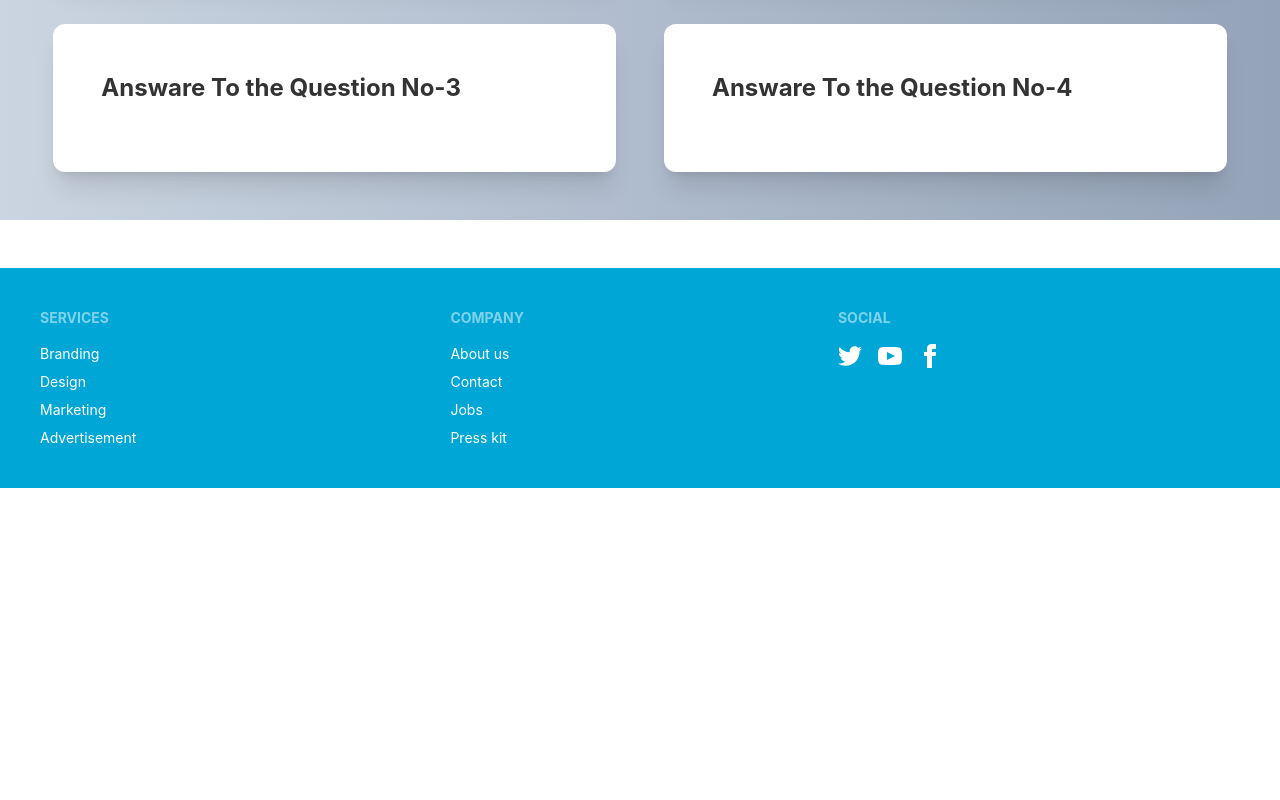
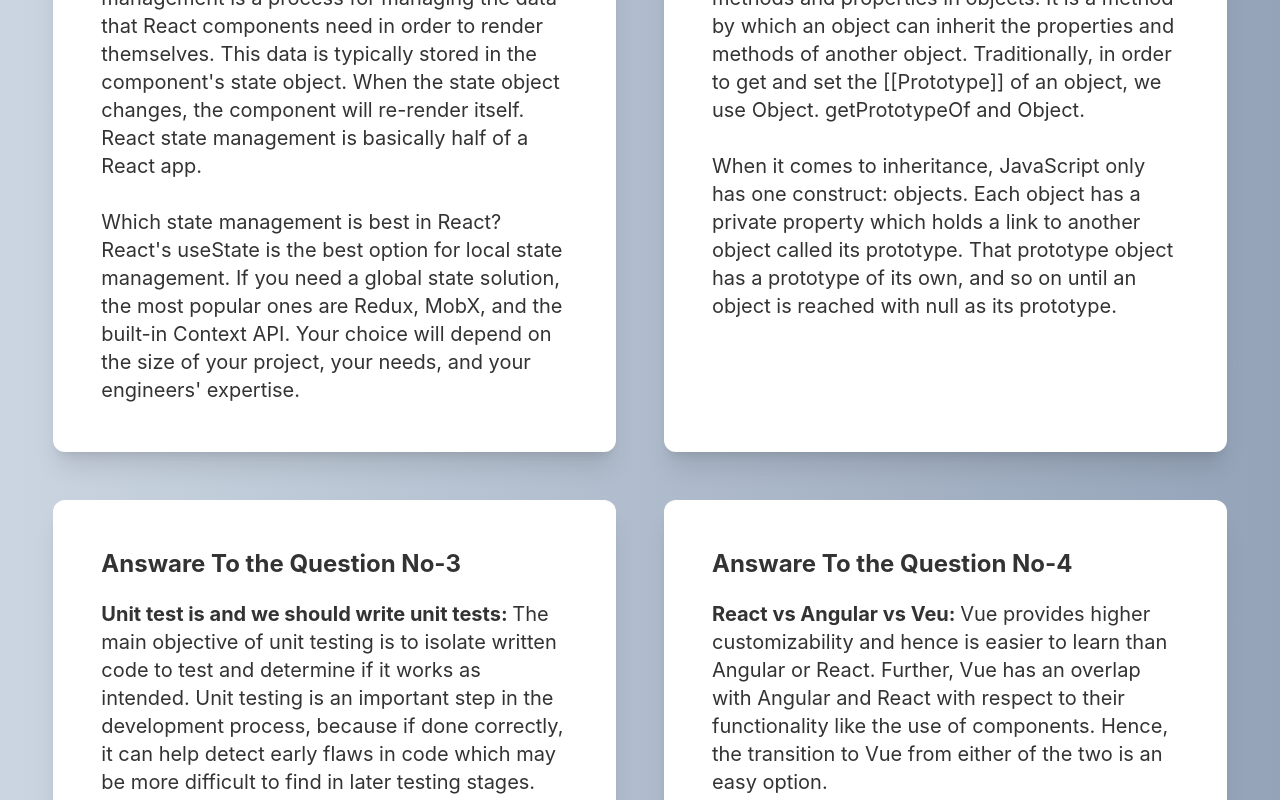
Before and after one commit to sadikul60/resale-furniture-bd-client, a React (Create React App) app: page /blogs in a window 1280 px wide. Shown: the part 400-1200 px from the top of the page. Before the commit the page ends 888 px from the top, so only its background shows below. Built offline with nearby package versions, Linux system fonts and the light colour scheme; no server answers.

Commit message:
Added All blog Question

```diff
--- a/package.json
+++ b/package.json
@@ -7,6 +7,7 @@
     "@testing-library/jest-dom": "^5.16.5",
     "@testing-library/react": "^13.4.0",
     "@testing-library/user-event": "^13.5.0",
+    "axios": "^1.2.0",
     "daisyui": "^2.41.0",
     "firebase": "^9.14.0",
     "react": "^18.2.0",
--- a/src/Pages/AddProduct/AddProduct.js
+++ b/src/Pages/AddProduct/AddProduct.js
@@ -38,6 +38,7 @@ const AddProduct = () => {
         const location = data?.location;
         const description = data.description;
         const img = data.img;
+        const type = data.type;
 
         const product = {
             productName,
@@ -51,7 +52,8 @@ const AddProduct = () => {
             email,
             usedYear,
             img,
-            description
+            description,
+            type
         }
 
          //save doctor information to the database
@@ -111,6 +113,14 @@ const AddProduct = () => {
                     <input type="text" {...register("originalPrice", { required: "originalPrice is required"})} placeholder="Original Price" className="input input-bordered" />
                     {errors.originalPrice && <p role="alert" className='text-red-600'>{errors.originalPrice?.message}</p>}
                 </div>
+                <div>
+                    <span className="label-text">Product Type</span>
+                    <select {...register('type')} className="select select-bordered w-full">
+                             <option>Exellent</option>
+                             <option>Good</option>
+                             <option>Fair</option>
+                    </select>
+                </div>
                 <div className="form-control">
                     <span className="label-text">Used years</span>
                     <input type="text" {...register("usedYear", { required: "usedYear is required"})} placeholder="Used Year" className="input input-bordered" />
--- a/src/Pages/Blogs/Blogs.js
+++ b/src/Pages/Blogs/Blogs.js
@@ -8,26 +8,50 @@ const Blogs = () => {
                 <div className='grid grid-cols-1 md:grid-cols-1 lg:grid-cols-2 gap-12'>
                     <div className='bg-base-100 rounded-xl p-12 shadow-xl text-start'>
                         <h1 className='text-2xl font-bold mb-5'>Answare To the Question No-1</h1>
-                        <p className='md:text-xl'><strong></strong>
-
+                        <p className='md:text-xl'><strong>The different ways to manage a state in a React application: </strong>
+                        Beau Carnes. React state management is a process for managing the data that React
+                        components need in order to render themselves. This data is typically stored in the
+                        component's state object. When the state object changes, the component will re-render
+                        itself. React state management is basically half of a React app. <br /> <br />
+                        Which state management is best in React? React's useState is the best option for local
+                        state management. If you need a global state solution, the most popular ones are Redux, MobX,
+                        and the built-in Context API. Your choice will depend on the size of your project, your
+                        needs, and your engineers' expertise.
                         </p>
                     </div>
                     <div className='bg-base-100 rounded-xl p-12 shadow-xl text-start'>
                         <h1 className='text-2xl font-bold mb-5'>Answare To the Question No-2</h1>
-                        <p className='md:text-xl'><strong></strong>
-
+                        <p className='md:text-xl'><strong>Prototypical is inheritance work: </strong>
+                        The Prototypal Inheritance is a feature in javascript used to add methods and properties in objects.
+                        It is a method by which an object can inherit the properties and methods of another object. Traditionally,
+                        in order to get and set the [[Prototype]] of an object, we use Object. getPrototypeOf and Object. <br /> <br />
+                        When it comes to inheritance, JavaScript only has one construct: objects. Each object has a private property
+                        which holds a link to another object called its prototype. That prototype object has a prototype of its own, and
+                        so on until an object is reached with null as its prototype.
                         </p>
                     </div>
                     <div className='bg-base-100 rounded-xl p-12 shadow-xl text-start'>
                         <h1 className='text-2xl font-bold mb-5'>Answare To the Question No-3</h1>
-                        <p className='md:text-xl'><strong></strong>
-
+                        <p className='md:text-xl'><strong>Unit test is and we should write unit tests: </strong>
+                        The main objective of unit testing is to isolate written code to test and determine if it works as intended.
+                        Unit testing is an important step in the development process, because if done correctly, it can help detect
+                        early flaws in code which may be more difficult to find in later testing stages. <br /> <br />
+                        The key is: when you write test you take the perspective of the one that will consume your code. It forces you
+                        to have an holistic approach of the behavior to implement. This way ambiguities you get from requirements become
+                        obvious and are immediately taken account when code is written the first time.
                         </p>
                     </div>
                     <div className='bg-base-100 rounded-xl p-12 shadow-xl text-start'>
                         <h1 className='text-2xl font-bold mb-5'>Answare To the Question No-4</h1>
-                        <p className='md:text-xl'><strong></strong>
-
+                        <p className='md:text-xl'><strong> React vs Angular vs Veu: </strong>
+                        Vue provides higher customizability and hence is easier to learn than Angular or React. Further, Vue has an
+                        overlap with Angular and React with respect to their functionality like the use of components. Hence, the
+                        transition to Vue from either of the two is an easy option. <br /> <br />
+                        One of the main reasons for the popularity of React is that it works very efficiently with the DOM. Vue also
+                        uses the virtual DOM, but compared to React, Vue has better performance and stability. According to this data,
+                        Vue and React's performance difference is subtle since it is only a few milliseconds. <br /> <br />
+                        Popularity. According to a survey by Stack Overflow 40.13% of the developers believe that React is the most commonly
+                        used JavaScript Framework. Angular and Vue follow it with 22.96% and 18.97%, respectively.
                         </p>
                     </div>
                 </div>
--- a/src/Pages/MyProducts/MyProduct.js
+++ b/src/Pages/MyProducts/MyProduct.js
@@ -1,7 +1,7 @@
 import React from 'react';
 
 const MyProduct = ({product, handleDeleteProduct, refetch}) => {
-    const {_id, productName, img, description, resalePrice, originalPrice, location, phone, seller, usedYear} = product;
+    const {_id, productName, img, description, resalePrice, originalPrice, type, location, phone, seller, usedYear} = product;
 
 
     refetch();
@@ -12,7 +12,7 @@ const MyProduct = ({product, handleDeleteProduct, refetch}) => {
             <div className="card-body">
                 <h2 className="card-title">
                 {productName}
-                <div className="badge badge-secondary">GOOD</div>
+                <div className="badge badge-secondary">{type}</div>
                 </h2>
                 <p>{description}</p>
                 <p className='font-bold'>Resale Price: ${resalePrice}</p>
--- a/src/hooks/UseSeller.js
+++ b/src/hooks/UseSeller.js
@@ -12,6 +12,7 @@ const UseSeller = email => {
 
                 setIsSeller(data?.isSeller);
                 setIsSellerLoading(false);
+                console.log(data)
             })
         }
     }, [email]);
--- a/src/hooks/UseUser.js
+++ b/src/hooks/UseUser.js
@@ -10,8 +10,9 @@ const UseUser = email => {
             .then(res => res.json())
             .then(data => {
 
-                setIsUser(data?.isSeller);
+                setIsUser(data?.isUser);
                 setIsUserLoading(false);
+                console.log(data)
             })
         }
     }, [email]);
--- a/src/routes/SellerRoute/SellerRoute.js
+++ b/src/routes/SellerRoute/SellerRoute.js
@@ -6,15 +6,15 @@ import Loader from '../../Pages/Shared/Loader/Loader';
 
 const SellerRoute = ({children}) => {
     const {user, loading} = useContext(AuthContext);
-    const [isAdmin, isAdminLoading] = UseSeller(user?.email);
+    const [isSeller, isSellerLoading] = UseSeller(user?.email);
 
     const location = useLocation();
 
-    if(loading || isAdminLoading){
+    if(loading || isSellerLoading){
         return <Loader></Loader>
     }
 
-    if(user && isAdmin){
+    if(user && isSeller){
         return children;
     }
 
```
Also changed, not shown: src/Pages/Products/Product.js (+33 -4 lines), 2 other files (tests, documents, lock files or other folders).
